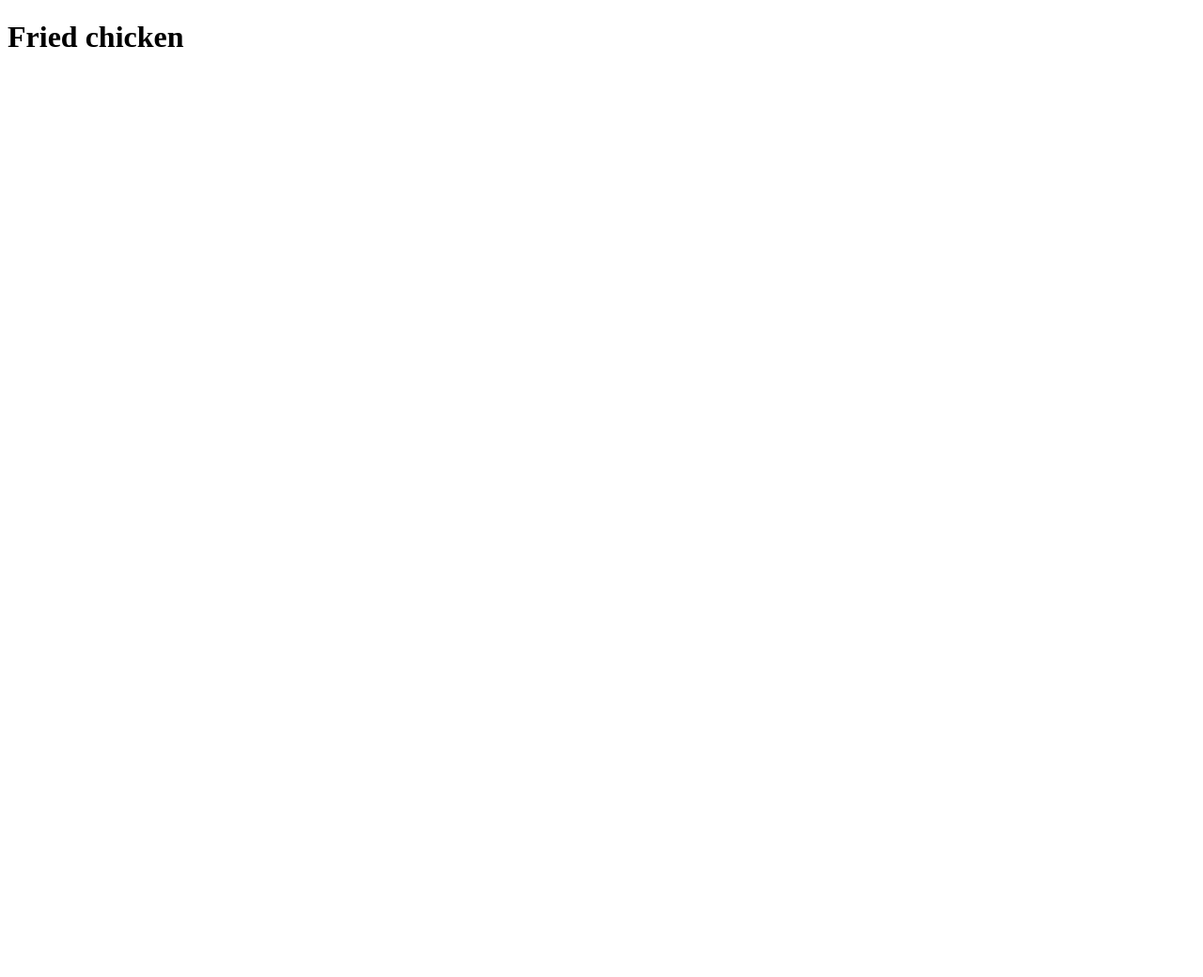
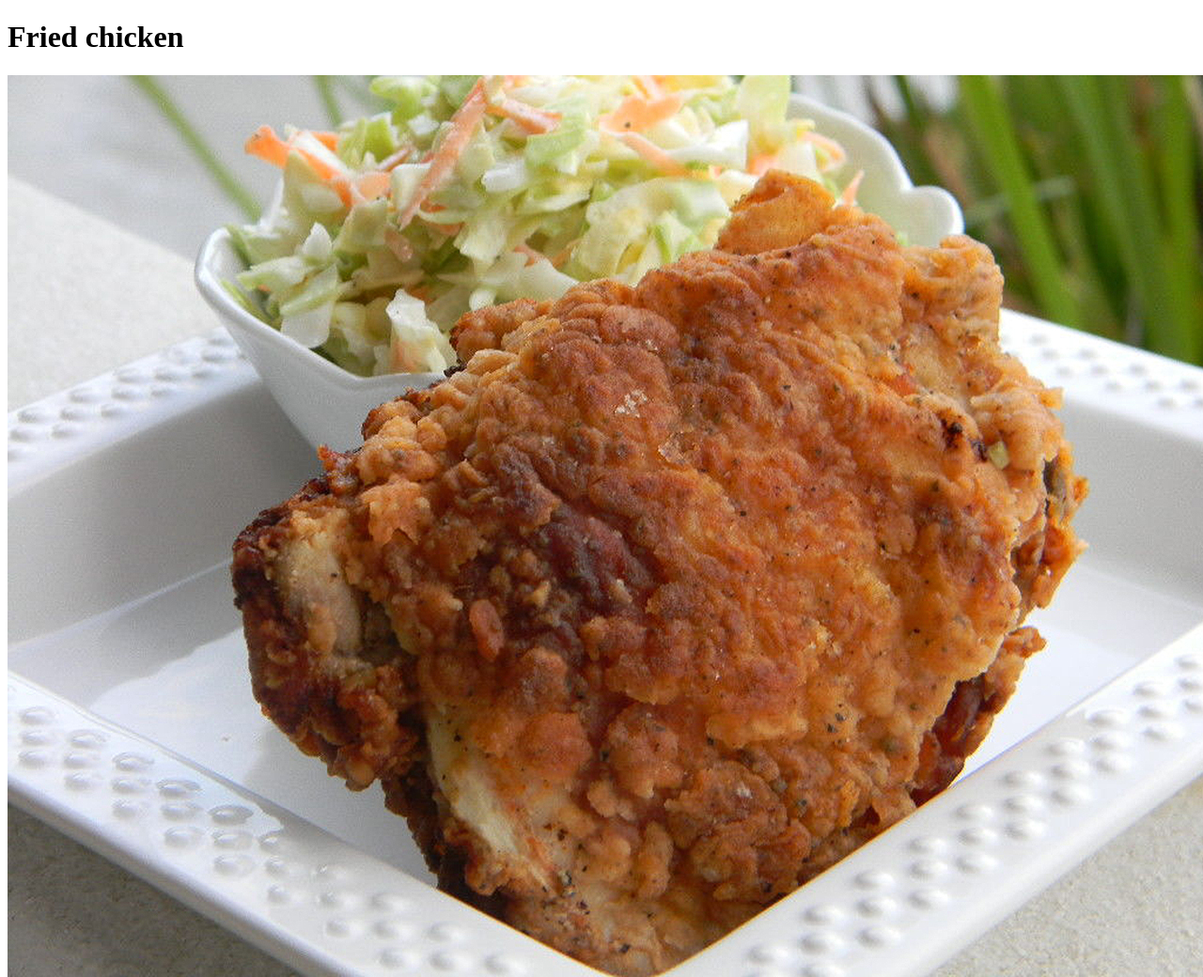
Before and after one commit to Daruin99/my_fav_recipes, a plain HTML site: page recipes/fried-chicken.html in a window 1280 px wide. Shown: the whole page at 94% size. Before the commit the page ends 800 px from the top, so only its background shows below. Drawn offline with Linux system fonts and the light colour scheme.

Commit message:
Add photo of the dish

```diff
--- a/recipes/fried-chicken.html
+++ b/recipes/fried-chicken.html
@@ -6,5 +6,6 @@
 </head>
 <body>
     <h1>Fried chicken</h1>
+    <img src="../img/chkn.jpg" alt="Delicious fried chicken">
 </body>
 </html>
```
